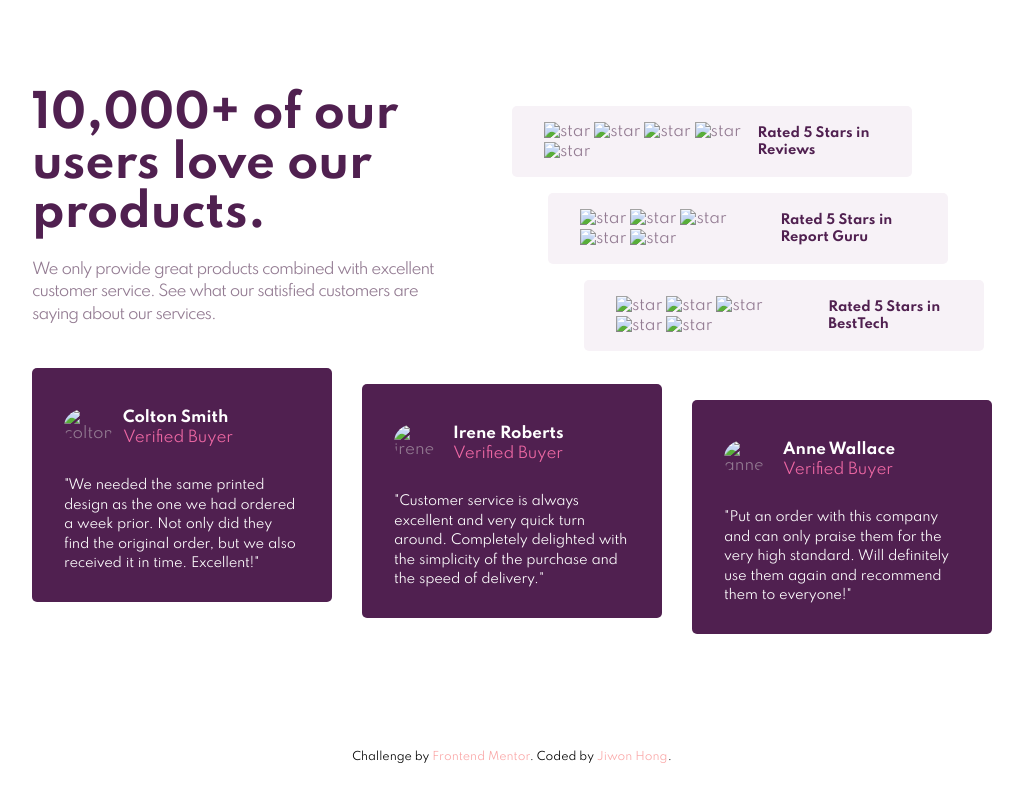
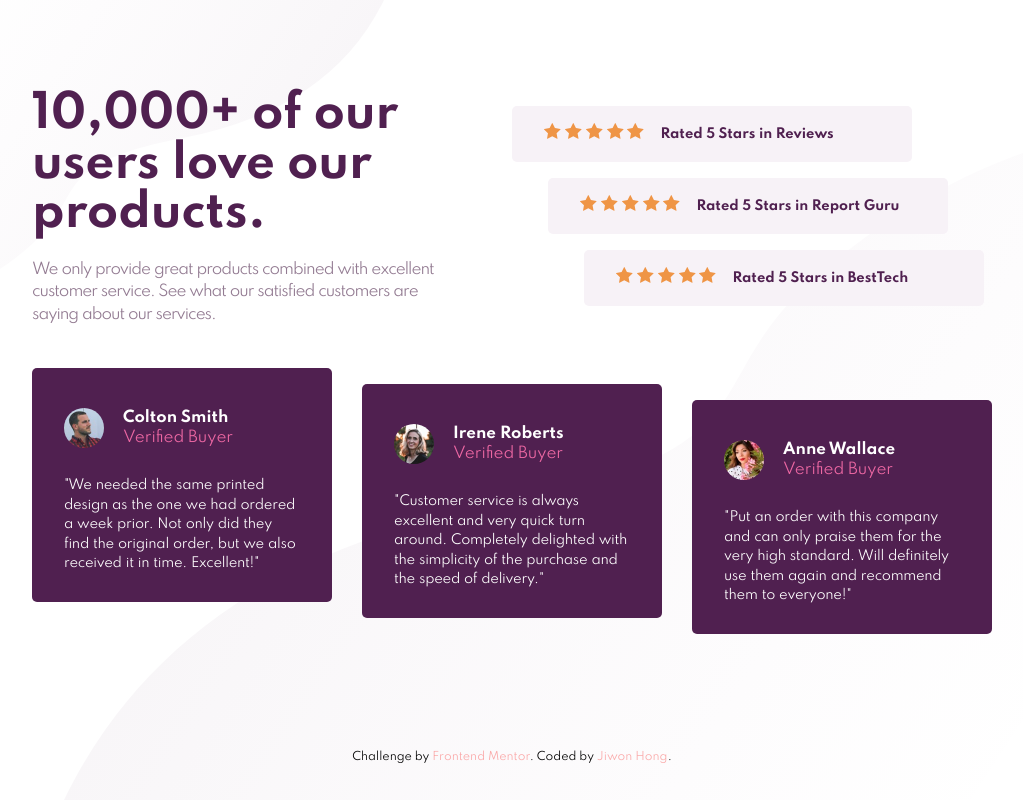
Before and after one commit to g1hong/socialproof, a plain HTML site: page index.html in a window 1280 px wide. Shown: the whole page, without its empty margins (128-1151 px from the left). Drawn offline with Linux system fonts and the light colour scheme; the site is published under a folder, as on GitHub Pages, so addresses that start at the root find nothing.

Commit message:
Readme 작성/ css 경로

```diff
--- a/app/scss/_globals.scss
+++ b/app/scss/_globals.scss
@@ -20,15 +20,15 @@ body {
   font-size: $body-font;
   font-weight: 400;
   color: $darkGrayishMagenta;
-  background-image: url("/images/bg-pattern-top-mobile.svg"),
-    url("/images/bg-pattern-bottom-mobile.svg");
+  background-image: url("../images/bg-pattern-top-mobile.svg"),
+    url("../images/bg-pattern-bottom-mobile.svg");
   background-size: 100%, 100%;
   background-repeat: no-repeat, no-repeat;
   background-position: top, bottom;
 
   @media screen and (min-width: 400px) {
-    background-image: url("/images/bg-pattern-top-desktop.svg"),
-      url("/images/bg-pattern-bottom-desktop.svg");
+    background-image: url("../images/bg-pattern-top-desktop.svg"),
+      url("../images/bg-pattern-bottom-desktop.svg");
     background-size: 80%, 85%;
     background-position: top left, bottom right;
   }
--- a/index.html
+++ b/index.html
@@ -26,11 +26,11 @@
       <section class="ratedStars">
         <div class="ratedStars__box">
           <div class="ratedStars__stars">
-            <img src="/images/icon-star.svg" alt="star">
-            <img src="/images/icon-star.svg" alt="star">
-            <img src="/images/icon-star.svg" alt="star">
-            <img src="/images/icon-star.svg" alt="star">
-            <img src="/images/icon-star.svg" alt="star">
+            <img src="./images/icon-star.svg" alt="star">
+            <img src="./images/icon-star.svg" alt="star">
+            <img src="./images/icon-star.svg" alt="star">
+            <img src="./images/icon-star.svg" alt="star">
+            <img src="./images/icon-star.svg" alt="star">
           </div>
           <div class="ratedStars__comment">
             Rated 5 Stars in Reviews
@@ -38,11 +38,11 @@
         </div>
         <div class="ratedStars__box">
           <div class="ratedStars__stars">
-            <img src="/images/icon-star.svg" alt="star">
-            <img src="/images/icon-star.svg" alt="star">
-            <img src="/images/icon-star.svg" alt="star">
-            <img src="/images/icon-star.svg" alt="star">
-            <img src="/images/icon-star.svg" alt="star">
+            <img src="./images/icon-star.svg" alt="star">
+            <img src="./images/icon-star.svg" alt="star">
+            <img src="./images/icon-star.svg" alt="star">
+            <img src="./images/icon-star.svg" alt="star">
+            <img src="./images/icon-star.svg" alt="star">
           </div>
           <div class="ratedStars__comment">
             Rated 5 Stars in Report Guru
@@ -50,11 +50,11 @@
         </div>
         <div class="ratedStars__box">
           <div class="ratedStars__stars">
-            <img src="/images/icon-star.svg" alt="star">
-            <img src="/images/icon-star.svg" alt="star">
-            <img src="/images/icon-star.svg" alt="star">
-            <img src="/images/icon-star.svg" alt="star">
-            <img src="/images/icon-star.svg" alt="star">
+            <img src="./images/icon-star.svg" alt="star">
+            <img src="./images/icon-star.svg" alt="star">
+            <img src="./images/icon-star.svg" alt="star">
+            <img src="./images/icon-star.svg" alt="star">
+            <img src="./images/icon-star.svg" alt="star">
           </div>
           <div class="ratedStars__comment">
             Rated 5 Stars in BestTech
@@ -64,7 +64,7 @@
       <section class="comments">
         <div class="comments__box">
           <div class="comments__image">
-            <img src="/images/image-colton.jpg" alt="colton">
+            <img src="./images/image-colton.jpg" alt="colton">
           </div>
           <div class="comments__name">Colton Smith</div>
           <div class="comments__level">Verified Buyer</div>
@@ -76,7 +76,7 @@
         </div>
         <div class="comments__box">
           <div class="comments__image">
-            <img src="/images/image-irene.jpg" alt="irene">
+            <img src="./images/image-irene.jpg" alt="irene">
           </div>
           <div class="comments__name">Irene Roberts</div>
           <div class="comments__level">Verified Buyer</div>
@@ -87,7 +87,7 @@
         </div>
         <div class="comments__box">
           <div class="comments__image">
-            <img src="/images/image-anne.jpg" alt="anne">
+            <img src="./images/image-anne.jpg" alt="anne">
           </div>
           <div class="comments__name">Anne Wallace</div>
           <div class="comments__level">Verified Buyer</div>
@@ -96,13 +96,6 @@
             standard. Will definitely use them again and recommend them to everyone!"
           </div>
         </div>
-
-
-
-
-
-
-
       </section>
     </article>
     <footer class="attribution">
```
Also changed, not shown: dist/style.css, 2 other files.
